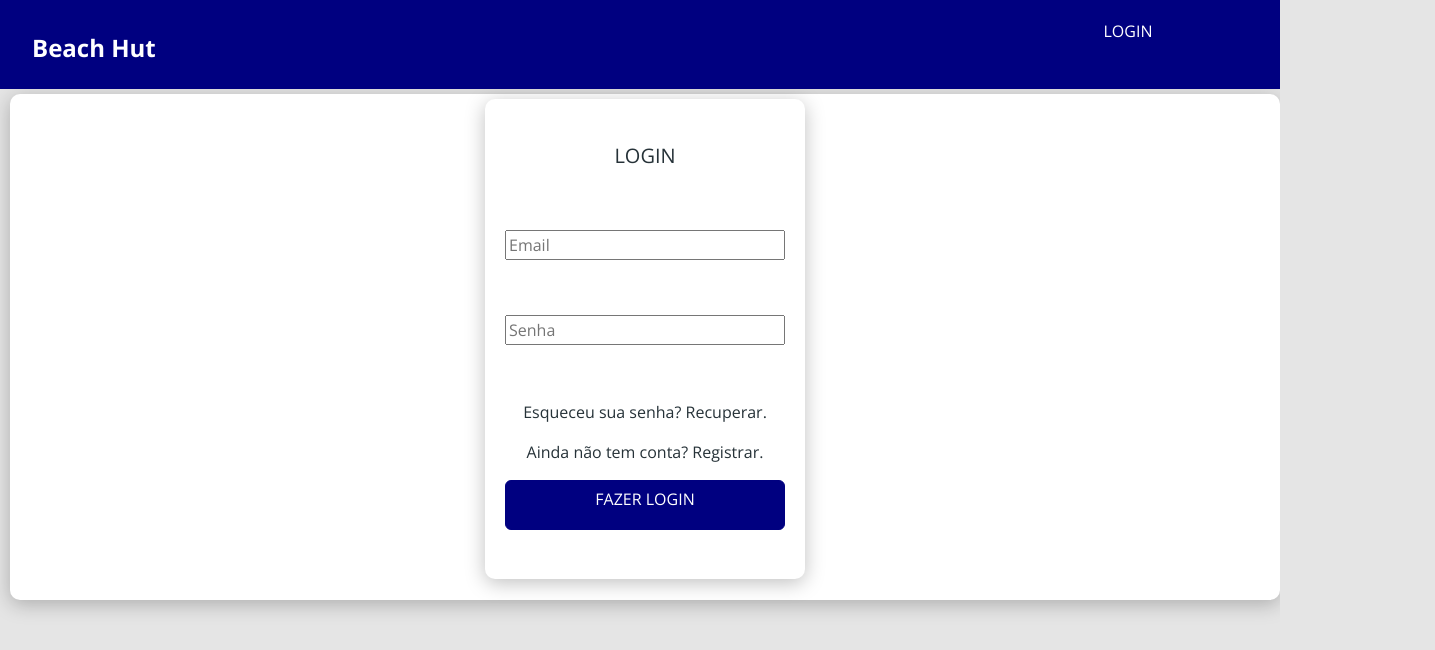
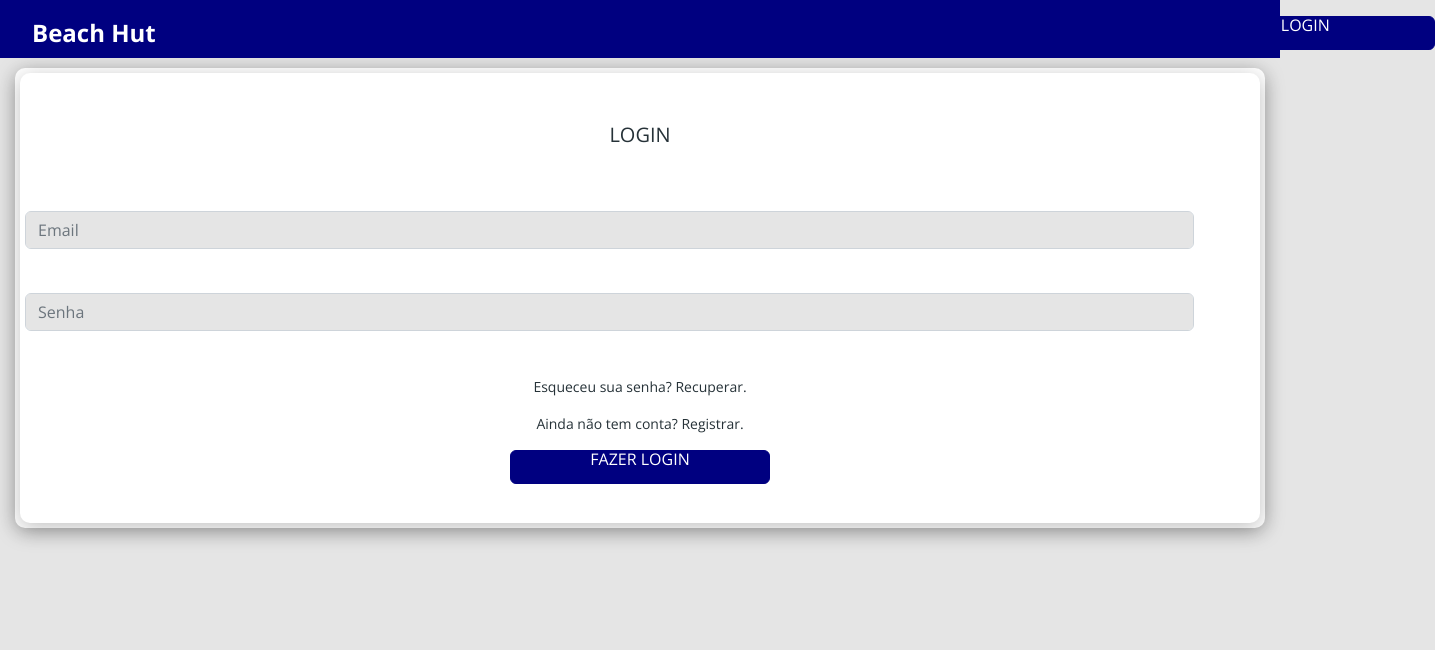
Before and after one commit to arjios/ws-cabana, a React (Create React App) app in the folder frontend/: page /login/auth in a window 1280 px wide. Shown: the top 650 px of the page, 1435 px wide, since content can reach past the window. Built offline with nearby package versions, Linux system fonts and the light colour scheme; no server answers.

Commit message:
login auth request

```diff
--- a/frontend/package.json
+++ b/frontend/package.json
@@ -8,11 +8,14 @@
     "@testing-library/user-event": "^13.2.1",
     "@types/jest": "^27.0.1",
     "@types/node": "^16.7.13",
+    "@types/qs": "^6.9.7",
     "@types/react": "^18.0.21",
     "@types/react-dom": "^18.0.6",
     "@types/react-router-dom": "^5.3.3",
+    "axios": "^1.2.0",
     "bootstrap": "^5.2.2",
     "node-sass": "^7.0.3",
+    "qs": "^6.11.0",
     "react": "^18.2.0",
     "react-dom": "^18.2.0",
     "react-hook-form": "^7.39.7",
--- a/frontend/src/App.css
+++ b/frontend/src/App.css
@@ -15,9 +15,21 @@ h1, h2, h3, h4, h5, h6 {
     margin-bottom: 0px;
 }
 
-
 .base_card {
     background-color: #FFF;
     box-shadow: 0px 4px 20px rgba(0, 0, 0, 0.25);
     border-radius: 10px;
+    padding: 5px;
 }
+
+.base-input{
+    border-radius: 20px;
+    color: #9E9E9E;
+    font-size: 1em;
+    height: 50px;
+    letter-spacing: -0.015em;
+}
+
+.base-input::placeholder {
+    color: #9E9E9E;
+}
--- a/frontend/src/components/ButtonIcon/index.tsx
+++ b/frontend/src/components/ButtonIcon/index.tsx
@@ -8,7 +8,7 @@ type Props = {
 const ButtonIcon = ({ text }: Props) => {
   return (
     <button className="btn btn-primary btn-icon">
-      <p>{text}</p>
+      <p className="btn-text">{text}</p>
     </button>
   );
 };
--- a/frontend/src/components/ButtonIcon/styles.css
+++ b/frontend/src/components/ButtonIcon/styles.css
@@ -1,6 +1,13 @@
 .btn-icon {
-    width: 280px;
-    height: 50px;
+    display: flex;
+    justify-content: center;
+    align-items: center;
+    width: 260px;
+    height: 34px;
+
+}
+
+.btn-text {
+    font-size: 16px;
     text-align: center;
-    margin-bottom: 15px;
 }
--- a/frontend/src/components/Navbar/index.tsx
+++ b/frontend/src/components/Navbar/index.tsx
@@ -7,7 +7,7 @@ type Props = {
   text: string;
 };
 
-const Navbar = ({text}: Props) => {
+const Navbar = ({ text }: Props) => {
   return (
     <>
       <nav className="navbar navbar-expand-md navbar-dark bg-primary">
@@ -35,9 +35,6 @@ const Navbar = ({text}: Props) => {
               </li>
             </ul>
           </div>
-          <Link to="/">
-                  <ButtonIcon text={text} />
-                </Link>
         </div>
       </nav>
     </>
--- a/frontend/src/components/Navbar/styles.css
+++ b/frontend/src/components/Navbar/styles.css
@@ -19,6 +19,7 @@
 }
 
 .navbar_item {
+    display: none;
     margin-top: 8px;
     list-style: none;
 }
@@ -31,3 +32,28 @@
 .navbar_link:hover {
     color: #FFF;
 }
+
+
+@media only screen and (min-width: 576px) {
+
+    .navbar_item {
+        display: flex;
+    }
+
+}
+
+@media only screen and (min-width: 768px) {
+
+    .navbar_item {
+        display: flex;
+    }
+
+}
+
+@media only screen and (min-width: 992px) {
+
+    .navbar_item {
+        display: flex;
+    }
+
+}
--- a/frontend/src/pages/Home/styles.css
+++ b/frontend/src/pages/Home/styles.css
@@ -1,6 +1,6 @@
 .home_container {
     padding: 5px;
-    font-size: 26px;
+    font-size: 24px;
     text-align: center;
 }
 
@@ -43,6 +43,10 @@
         padding: 25px 15px;
     }
 
+    .home_button  {
+        display: none;
+    }
+
 }
 
 @media only screen and (min-width: 576px) {
@@ -51,12 +55,20 @@
         padding: 10px;
         font-size: 32px;
     }
+
+    .home_button  {
+        display: none;
+    }
 }
 
 @media only screen and (min-width: 768px) {
 
     .home_image svg {
         height: 400px;
+    }
+
+    .home_button  {
+        display: none;
     }
 
 }
@@ -67,4 +79,8 @@
         height: 400px;
     }
 
+    .home_button  {
+        display: none;
+    }
+
 }
--- a/frontend/src/pages/Login/Auth/index.tsx
+++ b/frontend/src/pages/Login/Auth/index.tsx
@@ -4,25 +4,32 @@ import Formlogin from "./Formlogin";
 import Formrecover from "./Formrecover";
 import Formregister from "./Formregister/indeex";
 import { useForm } from "react-hook-form";
+import { requestBackendLogin } from "util/requests";
 
 import "./styles.css";
 
+
 type FormData = {
-  email: string;
-  senha: string;
+  username: string;
+  password: string;
 };
 
 const Auth = () => {
   const { register, handleSubmit } = useForm<FormData>();
 
-  const onSubmit = (formData: FormData) => {
-    console.log(formData);
+  const onSubmit = (formData:FormData) => {
+    requestBackendLogin(formData)
+      .then(response => {
+        console.log('Sucesso! ', response);
+      })
+      .catch(error => {
+        console.log('Error ', error);
+      })
   };
 
   return (
     <div className="auth_container">
       <div className="auth_content base_card">
-        <div className="auth_card">
           <form
             onSubmit={handleSubmit(onSubmit)}
             className="auth_form base_card"
@@ -31,17 +38,17 @@ const Auth = () => {
               <p>LOGIN</p>
             </div>
             <input
-              {...register("email")}
-              className="auth_input"
+              {...register("username")}
+              className="form-control base_input auth_input"
               type="text"
-              name="email"
+              name="username"
               placeholder="Email"
             />
             <input
-              {...register("senha")}
-              className="auth_input"
+              {...register("password")}
+              className="form-control base_input auth_input"
               type="password"
-              name="senha"
+              name="password"
               placeholder="Senha"
             />
             <div className="auth_submit">
@@ -62,7 +69,7 @@ const Auth = () => {
           </Routes>
         </div>
       </div>
-    </div>
+
   );
 };
 
--- a/frontend/src/pages/Login/Auth/styles.css
+++ b/frontend/src/pages/Login/Auth/styles.css
@@ -1,20 +1,23 @@
 .auth_container {
+  display: flex;
+  justify-content: center;
+  align-items: center;
+  padding: 10px;
   margin: 5px;
-  height: 536px;
+  height: 445px;
 }
 
 .auth_content {
+  width: 100%;
+  height: 435px;
+}
+
+.auth_card {
   display: flex;
   justify-content: center;
   align-items: center;
-  margin: 5px 5px;
-  width: 100%;
-  height: 526px;
-}
-
-.auth_card {
-  margin: 0px 5px;
-  height: 516px;
+  padding: 10px;
+  height: 425px;
 }
 
 .auth_form {
@@ -22,7 +25,7 @@
   flex-direction: column;
   justify-content: space-around;
   width: 100%;
-  height: 506px;
+  height: 425px;
 }
 
 .auth_title {
@@ -35,8 +38,7 @@
 }
 
 .auth_input {
-  margin: 0px 20px 12px 20px;
-  text-decoration: none;
+  width: 100%;
 }
 
 .auth_submit {
@@ -44,65 +46,67 @@
   flex-direction: column;
   justify-content: center;
   align-items: center;
+  font-size: 14px;
   margin: 0px 20px 12px 20px;
 }
 
 @media (min-width: 576px) {
   .auth_container {
-    height: 536px;
+    height: 470px;
   }
 
   .auth_content {
-    height: 536px;
+    height: 460px;
+    width: 100%;
   }
 
   .auth_form {
-    margin-top: 10px;
-    height: 500px;
+    height: 450px;
+  }
+
+  .auth_input {
+    width: 95%;
   }
 }
 
 @media (min-width: 768px) {
   .auth_container {
-    height: 516px;
+    height: 470px;
   }
 
   .auth_content {
-    height: 506px;
+    height: 460px;
   }
 
   .auth_form {
-    margin-top: 10px;
-    height: 480px;
+    height: 450px;
   }
 }
 
 @media (min-width: 992px) {
   .auth_container {
-    height: 516px;
+    height: 470px;
   }
 
   .auth_content {
-    height: 506px;
+    height: 460px;
   }
 
   .auth_form {
-    margin-top: 10px;
-    height: 480px;
+    height: 450px;
   }
 }
 
 @media (min-width: 1200px) {
   .auth_container {
-    height: 516px;
+    height: 470px;
   }
 
   .auth_content {
-    height: 506px;
+    height: 460px;
   }
 
   .auth_form {
-    margin-top: 10px;
-    height: 480px;
+    height: 450px;
   }
 }
--- a/frontend/src/types/user.ts
+++ b/frontend/src/types/user.ts
@@ -4,7 +4,7 @@ export type User = {
     lastName: string;
     email: string;
     password: string;
-    roles: string[];
+    roles: Role;
   };
 
   export type Role= {
--- /dev/null
+++ b/frontend/src/util/requests.ts
@@ -0,0 +1,28 @@
+import axios from "axios";
+import qs from "qs";
+
+export const BASE_URL = process.env.REACT_APP_BACKEND_URL ?? 'http://localhost:8080';
+
+const CLIENT_ID = process.env.REACT_APP_CLIENT_ID ?? 'cabanas';
+
+const CLIENT_SECRET = process.env.REACT_APP_CLIENT_SECRET ?? 'cabanas@123';
+
+type LoginData = {
+    username: string;
+    password: string;
+}
+
+export const requestBackendLogin = (loginData:LoginData) => {
+
+    const headers = {
+        'Content-Type': 'application/x-www-form-urlencoded',
+        Authorization: 'Basic ' + window.btoa(CLIENT_ID + ':' + CLIENT_SECRET)
+    }
+
+    const data = qs.stringify({
+        ...loginData,
+        grant_type: 'password'
+    });
+
+    return axios({method: 'POST', baseURL:BASE_URL, url:'oauth/token', data, headers});
+}
```
Also changed, not shown: 1 other file (tests, documents, lock files or other folders).
